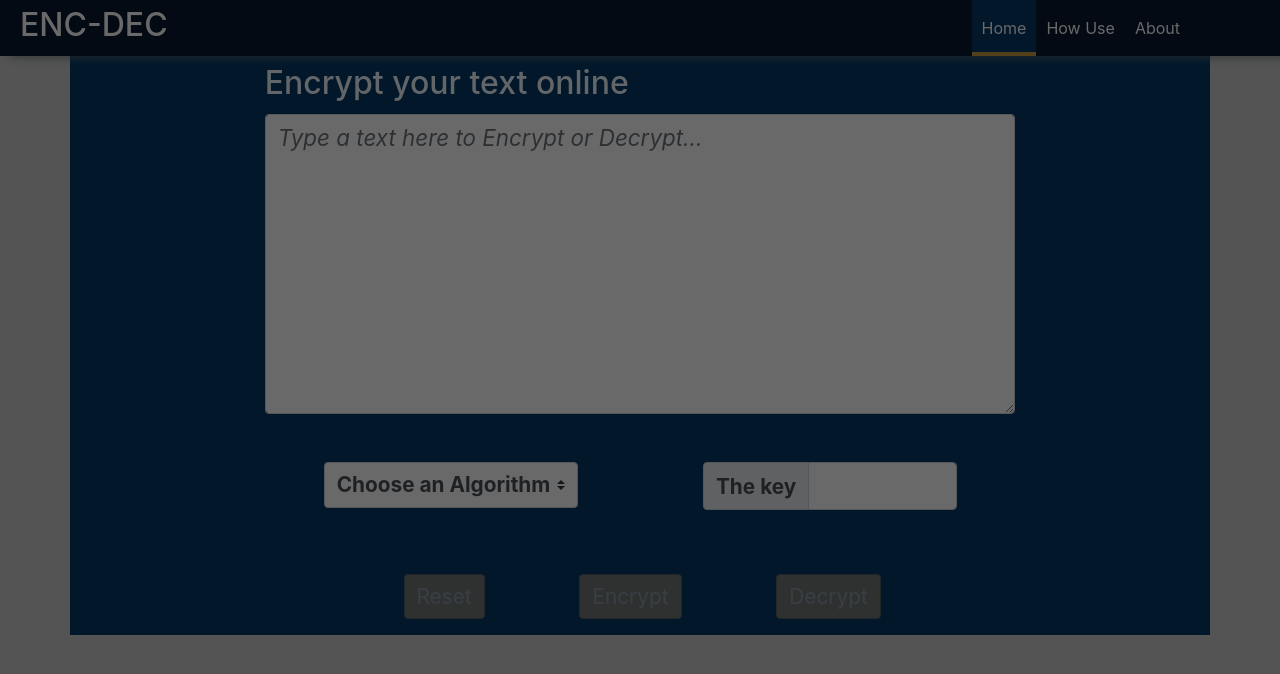
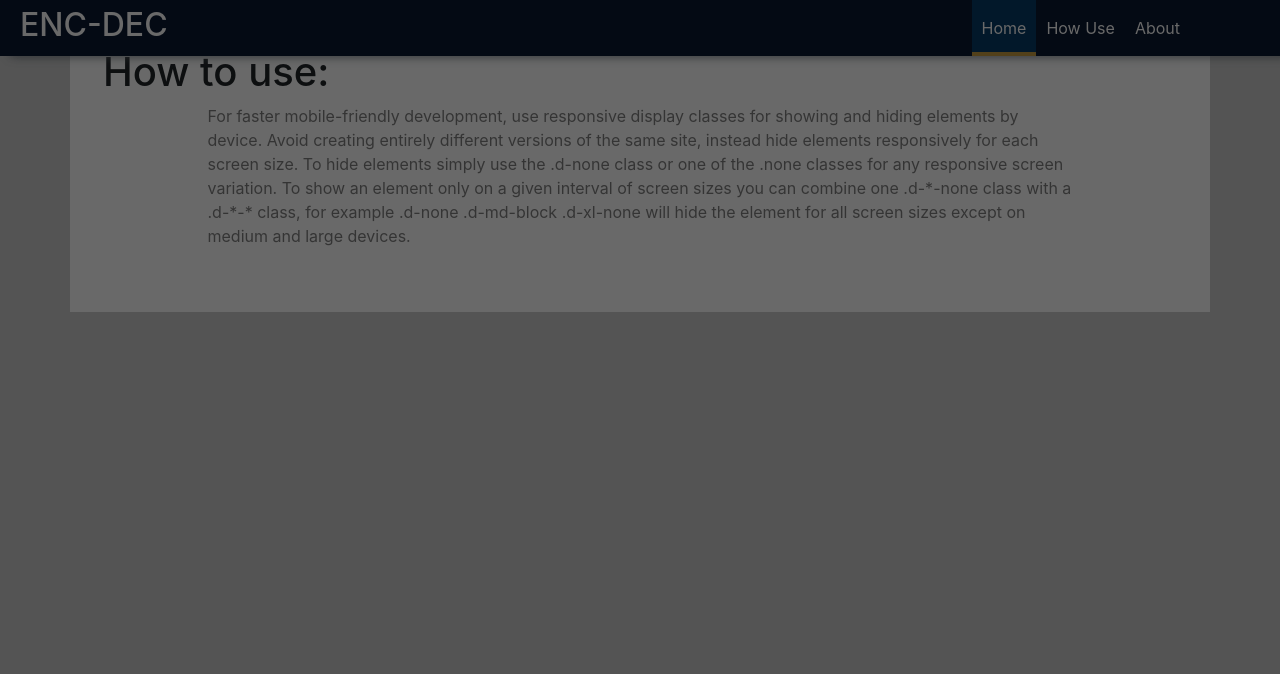
Before and after one commit to RayyanX95/Encrypto, a React app: page / in a window 1280 px wide. Shown: the top 674 px of the page. Built offline with nearby package versions, Linux system fonts and the light colour scheme.

Commit message:
fifth commit

```diff
--- a/src/App.js
+++ b/src/App.js
@@ -13,10 +13,10 @@ class App extends Component {
       <Layout>
         <HashRouter>
           <Switch>
-            <Route path="/how-to-use" component={HowToUse} />
-            <Route path="/about" component={AlgorithmsHandling} />
-            <Route path="/contact" component={AlgorithmsHandling} />
-            <Route path="/" exact component={AlgorithmsHandling} />
+            <Route path="/enc-dec/#how-to-use" component={HowToUse} />
+            <Route path="/enc-dec/#about" component={AlgorithmsHandling} />
+            <Route path="/enc-dec/#contact" component={AlgorithmsHandling} />
+            <Route path="/enc-dec/#" exact component={AlgorithmsHandling} />
             <Route component={HowToUse} />
           </Switch>
         </HashRouter>
```
